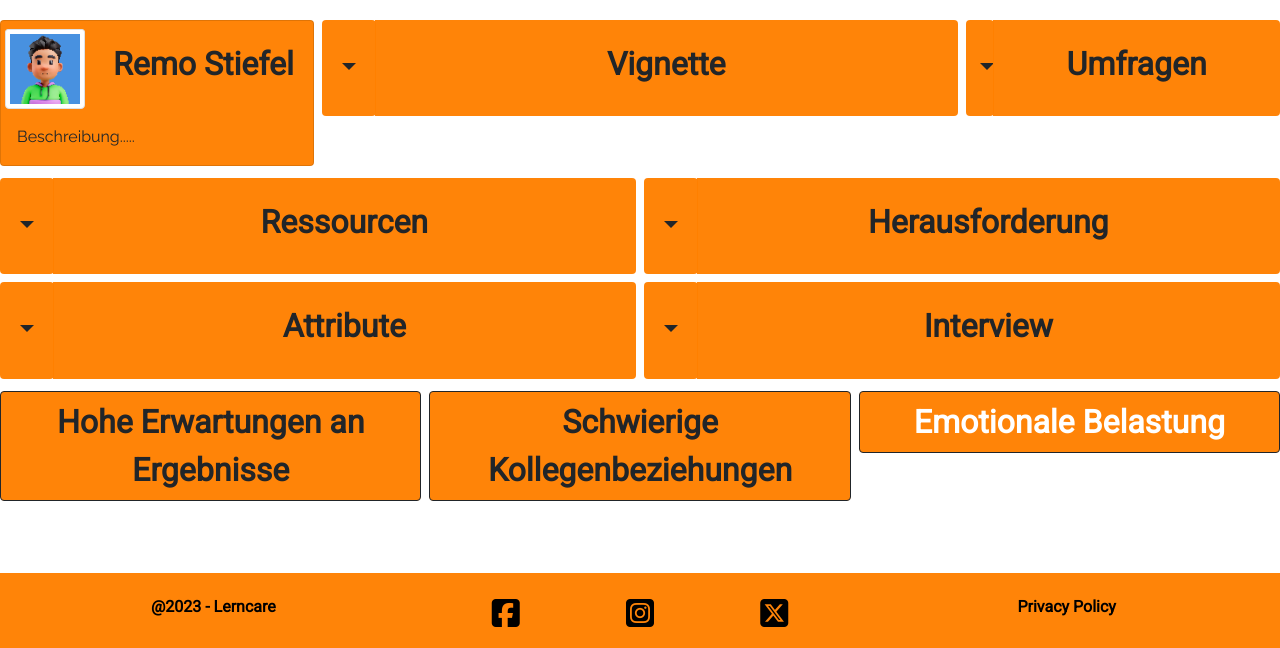
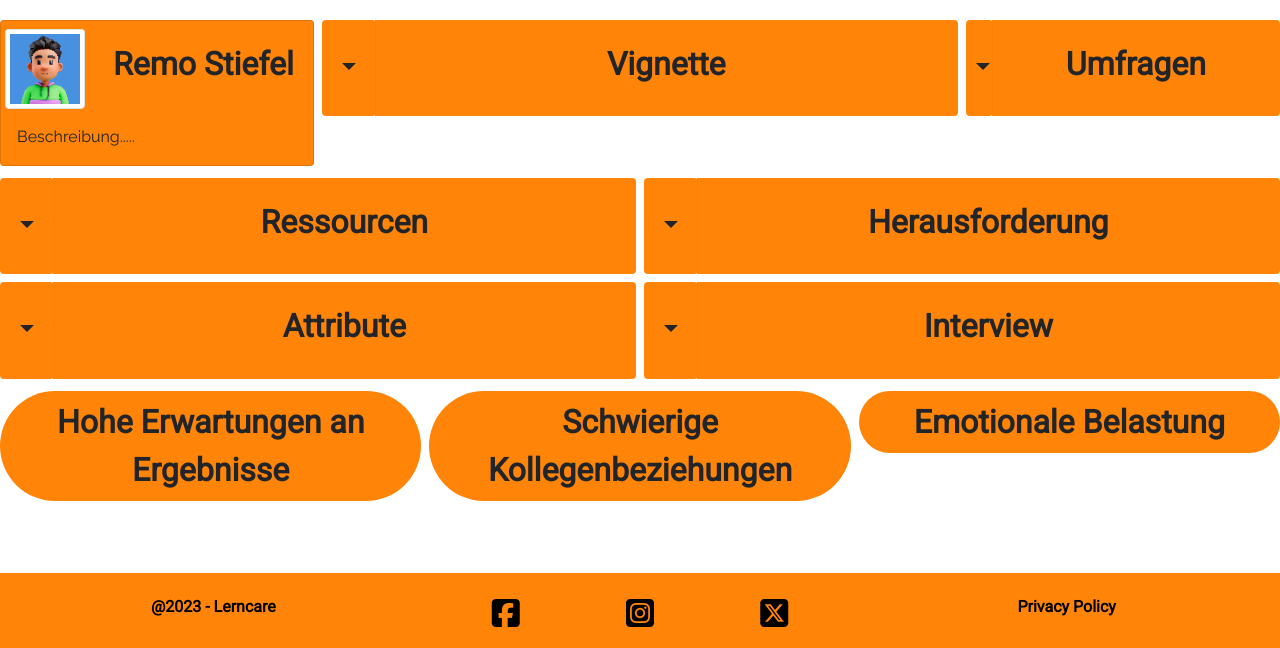
Before and after one commit to Joao4569/lerncare, a Django app: page /dashboard/ in a window 1280 px wide. Shown: the part 152-800 px from the top of the page. Run offline with Django 3.2, Linux system fonts and the light colour scheme; some libraries are stand-ins or nearby versions.

Commit message:
fix: Change main topic buttons from check box to normal button functions

```diff
--- a/dashboard/templates/dashboard.html
+++ b/dashboard/templates/dashboard.html
@@ -57,7 +57,7 @@
 		<div class="col-6">
 
 			<div class="btn-group col-12">
-				<button type="button" class="btn orange-bg dropdown-pointer border-5 dropdown-toggle dropdown-toggle-split col-1 py-4 tile-hover" data-bs-toggle="dropdown" 			aria-expanded="false">
+				<button type="button" class="btn orange-bg dropdown-pointer dropdown-toggle dropdown-toggle-split col-1 py-4 tile-hover" data-bs-toggle="dropdown" 			aria-expanded="false">
 					<button type="button" class="btn orange-bg col-11 text-center py-4 rounded-end tile-hover"><h5 class=" tile-title">Vignette</h5></button>
 					<span class="visually-hidden">Toggle Dropdown</span>
 				</button>
@@ -73,7 +73,7 @@
 		<div class="col-3">
 
 			<div class="btn-group col-12">
-				<button type="button" class="btn orange-bg dropdown-pointer border-5 dropdown-toggle dropdown-toggle-split col-1 py-4 tile-hover" data-bs-toggle="dropdown" 			aria-expanded="false">
+				<button type="button" class="btn orange-bg dropdown-pointer dropdown-toggle dropdown-toggle-split col-1 py-4 tile-hover" data-bs-toggle="dropdown" 			aria-expanded="false">
 					<button type="button" class="btn orange-bg col-11 text-center py-4 rounded-end tile-hover"><h5 class=" tile-title">Umfragen</h5></button>
 					<span class="visually-hidden">Toggle Dropdown</span>
 				</button>
@@ -86,7 +86,7 @@
 
 	</div>
 
-	<!-- Second and third rows of dashboard -->
+	<!-- Second and third rows of dashboard aspects -->
 	<div class="row row-cols-2 g-2 mt-1">
 
 		<!-- Ressourcen Card -->
@@ -94,7 +94,7 @@
 		<div class="col-6">
 
 			<div class="btn-group col-12">
-				<button type="button" class="btn orange-bg dropdown-pointer border-5 dropdown-toggle dropdown-toggle-split col-1 py-4 tile-hover" data-bs-toggle="dropdown" 			aria-expanded="false">
+				<button type="button" class="btn orange-bg dropdown-pointer dropdown-toggle dropdown-toggle-split col-1 py-4 tile-hover" data-bs-toggle="dropdown" 			aria-expanded="false">
 					<button type="button" class="btn orange-bg col-11 text-center py-4 rounded-end tile-hover"><h5 class=" tile-title">Ressourcen</h5></button>
 					<span class="visually-hidden">Toggle Dropdown</span>
 				</button>
@@ -110,7 +110,7 @@
 		<div class="col-6">
 
 			<div class="btn-group col-12">
-				<button type="button" class="btn orange-bg dropdown-pointer border-5 dropdown-toggle dropdown-toggle-split col-1 py-4 tile-hover" data-bs-toggle="dropdown" 			aria-expanded="false">
+				<button type="button" class="btn orange-bg dropdown-pointer dropdown-toggle dropdown-toggle-split col-1 py-4 tile-hover" data-bs-toggle="dropdown" 			aria-expanded="false">
 					<button type="button" class="btn orange-bg col-11 text-center py-4 rounded-end tile-hover"><h5 class=" tile-title">Herausforderung</h5></button>
 					<span class="visually-hidden">Toggle Dropdown</span>
 				</button>
@@ -126,7 +126,7 @@
 		<div class="col-6">
 
 			<div class="btn-group col-12">
-				<button type="button" class="btn orange-bg dropdown-pointer border-5 dropdown-toggle dropdown-toggle-split col-1 py-4 tile-hover" data-bs-toggle="dropdown" 			aria-expanded="false">
+				<button type="button" class="btn orange-bg dropdown-pointer dropdown-toggle dropdown-toggle-split col-1 py-4 tile-hover" data-bs-toggle="dropdown" 			aria-expanded="false">
 					<button type="button" class="btn orange-bg col-11 text-center py-4 rounded-end tile-hover"><h5 class=" tile-title">Attribute</h5></button>
 					<span class="visually-hidden">Toggle Dropdown</span>
 				</button>
@@ -142,7 +142,7 @@
 		<div class="col-6">
 
 			<div class="btn-group col-12">
-				<button type="button" class="btn orange-bg dropdown-pointer border-5 dropdown-toggle dropdown-toggle-split col-1 py-4 tile-hover" data-bs-toggle="dropdown" 			aria-expanded="false">
+				<button type="button" class="btn orange-bg dropdown-pointer dropdown-toggle dropdown-toggle-split col-1 py-4 tile-hover" data-bs-toggle="dropdown" 			aria-expanded="false">
 					<button type="button" class="btn orange-bg col-11 text-center py-4 rounded-end tile-hover"><h5 class=" tile-title">Interview</h5></button>
 					<span class="visually-hidden">Toggle Dropdown</span>
 				</button>
@@ -155,23 +155,26 @@
 
 	</div>
 
-	<!-- Fourth row of dashboard -->
+	<!-- Fourth row of dashboard aspects -->
 
-	<!-- Topic selector tiles -->
-	<div class="row row-cols-3 g-2 mt-1 tile-test">
-		<div class="col-4 border-top-3">
-			<input type="radio" class="btn-check" name="options" id="option1" autocomplete="off" checked>
-			<label class="btn btn-outline-dark orange-bg col-12 tile-title" for="option1">Hohe Erwartungen an Ergebnisse</label>
+	<!-- Main topic selector tiles -->
+	<div class="row row-cols-3 g-2 mt-1">
+		<div class="col-4">
+			<button type="button" class="btn orange-bg col-12 tile-title rounded-pill btn-state" data-bs-toggle="button" autocomplete="off">
+				Hohe Erwartungen an Ergebnisse
+			</button>
 		</div>
 
 		<div class="col-4">
-			<input type="radio" class="btn-check" name="options" id="option2" autocomplete="off" checked>
-			<label class="btn btn-outline-dark orange-bg col-12 tile-title" for="option2">Schwierige Kollegenbeziehungen</label>
+			<button type="button" class="btn orange-bg col-12 tile-title rounded-pill btn-state" data-bs-toggle="button" autocomplete="off">
+				Schwierige Kollegenbeziehungen
+			</button>
 		</div>
 
 		<div class="col-4">
-			<input type="radio" class="btn-check" name="options" id="option3" autocomplete="off" checked>
-			<label class="btn btn-outline-dark orange-bg col-12 tile-title" for="option3">Emotionale Belastung</label>
+			<button type="button" class="btn orange-bg col-12 tile-title rounded-pill btn-state" data-bs-toggle="button" autocomplete="off">
+				Emotionale Belastung
+			</button>
 		</div>
 	</div>
 
--- a/lerncareProject/settings.py
+++ b/lerncareProject/settings.py
@@ -31,7 +31,7 @@ TEMPLATES_DIR = os.path.join(BASE_DIR, 'templates')  # Path to templates folder
 SECRET_KEY = os.environ.get("SECRET_KEY")
 
 # SECURITY WARNING: don't run with debug turned on in production!
-DEBUG = False  # Set to False for deployment
+DEBUG = True  # Set to False for deployment
 
 ALLOWED_HOSTS = ["lerncare-13184912aa8c.herokuapp.com", "127.0.0.1"]
 
--- a/static/css/dashboard.css
+++ b/static/css/dashboard.css
@@ -24,16 +24,11 @@
     font-family: 'Raleway', sans-serif
 }
 
-.btn-outline-success {
-    color: black !important;
-}
-
 /* Avatar tile */
 .avatar-card {
     height: 80px;
     width: 80px;
 }
-
 
 /* Media queries */
 
```
